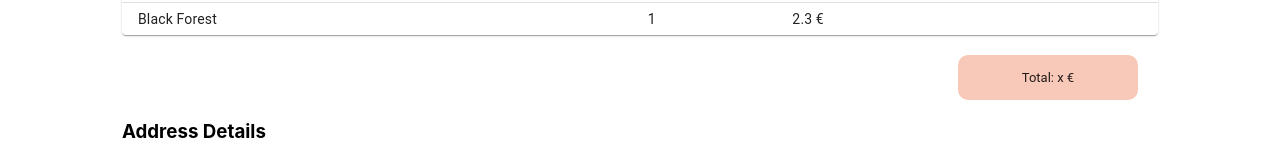
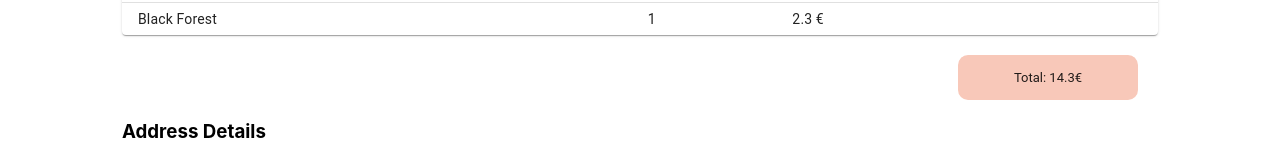
Before and after one commit to Pedro-Lopes-Frisson/tqs-delivery-p1g2, a React (Create React App) app in the folder projFrostini/frontend/frostini-pwa-app/: page /purchase in a window 1280 px wide. Shown: the part 198-358 px from the top of the page. Built offline with nearby package versions, Linux system fonts and the light colour scheme.

Commit message:
TQS-61 put total of order right

```diff
--- a/projFrostini/frontend/frostini-pwa-app/src/pages/PurchasePage.js
+++ b/projFrostini/frontend/frostini-pwa-app/src/pages/PurchasePage.js
@@ -33,6 +33,11 @@ const json = [
 function PurchasePage() {
   const [newAddress, setNewAddress] = React.useState(false);
   // const [order, setOrder] = useLocalStorage("order", []);
+
+  const totalPrice = json.reduce(
+    (sum, item) => item.quantity * item.price + sum,
+    0
+  );
 
   return (
     <div className="purchase-page">
@@ -72,7 +77,7 @@ function PurchasePage() {
       </TableContainer>
       <div className="total-price">
         {/* TODO: get sum of product prices */}
-        <Chip label="Total: x €" className="total-price-chip" />
+        <Chip label={`Total: ${totalPrice}€`} className="total-price-chip" />
       </div>
       <div className="address-details">
         <h3>Address Details</h3>
```
